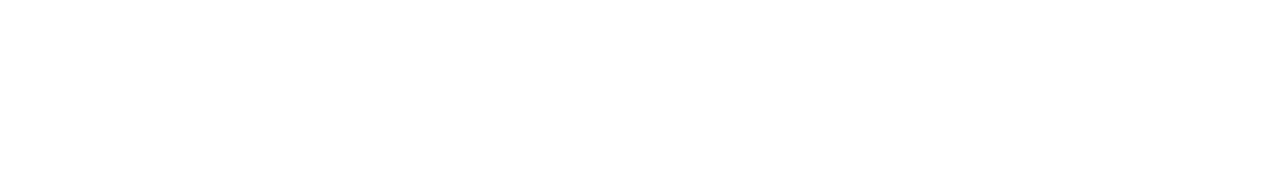
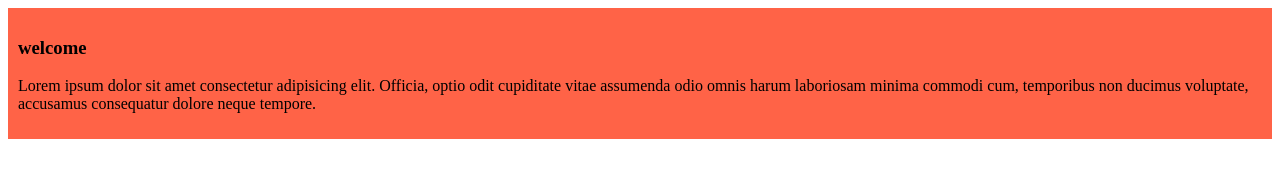
Before and after one commit to ZihadWD/my-second-repo, a plain HTML site: page second.html in a window 1280 px wide. Drawn offline with Linux system fonts and the light colour scheme.

Commit message:
added the blog

```diff
--- a/second.html
+++ b/second.html
@@ -4,8 +4,14 @@
     <meta charset="UTF-8">
     <meta name="viewport" content="width=device-width, initial-scale=1.0">
     <title>my second repo</title>
+    <link rel="stylesheet" href="styles/blog.css">
 </head>
 <body>
 
+   <div>
+    <h3>welcome</h3>
+    <p>Lorem ipsum dolor sit amet consectetur adipisicing elit. Officia, optio odit cupiditate vitae assumenda odio omnis harum laboriosam minima commodi cum, temporibus non ducimus voluptate, accusamus consequatur dolore neque tempore.</p>
+   </div>
+
 </body>
 </html>
--- /dev/null
+++ b/styles/blog.css
@@ -0,0 +1,4 @@
+div{
+    background-color: tomato;
+    padding: 10px;
+}
```
